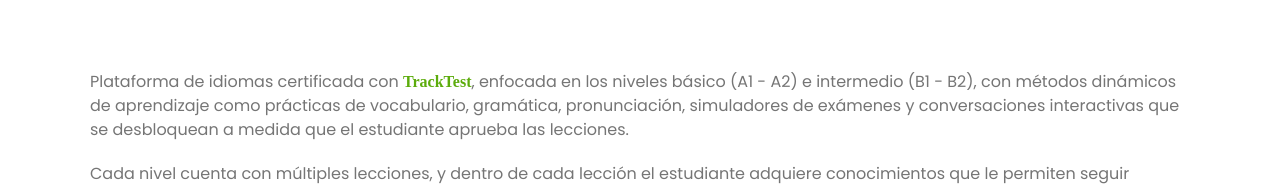
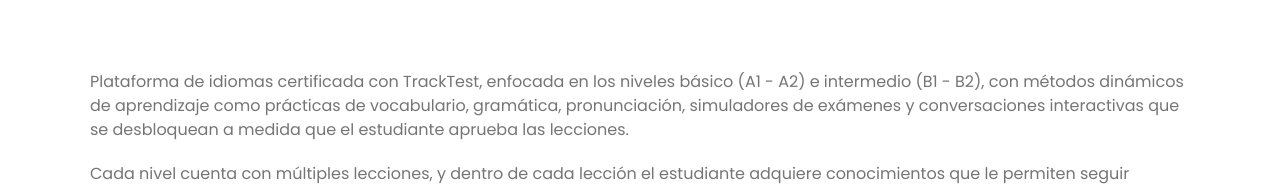
Before and after one commit to sebastiangs23/Portfolio, a React (Vite) app in the folder front/portfolio/: page /experience/ibc-institute in a window 1280 px wide. Shown: the part 723-911 px from the top of the page. Built offline with nearby package versions, Linux system fonts and the light colour scheme.

Commit message:
refactor: :recycle: refactor: CustomHook useLanguage

```diff
--- a/front/portfolio/src/components/Desarrollo/Desarrollo.jsx
+++ b/front/portfolio/src/components/Desarrollo/Desarrollo.jsx
@@ -90,10 +90,10 @@ function Education() {
 
                   <div>
                     <p>
-                      {job.descriptions?.map((text, i) => (
+                      {job.descriptions.general?.map((text, i) => (
                         <span key={i}>
                           {text}
-                          {i < job.descriptions.length - 1 ? <br /> : null}
+                          {i < job.descriptions?.general.length - 1 ? <br /> : null}
                         </span>
                       ))}
                     </p>
--- a/front/portfolio/src/components/Desarrollo/components/JobDetailsIbc.jsx
+++ b/front/portfolio/src/components/Desarrollo/components/JobDetailsIbc.jsx
@@ -14,20 +14,11 @@ export default function JobDetailsIbc() {
 
       <div className="content_conteiner">
         <div className="content">
-          <p>
-            {sentences.ibc_see_more_1}
-            <a
-              href="https://tracktest.eu/"
-              target="_blank"
-              className="redirect-link"
-            >
-              TrackTest
-            </a>
-            {sentences.ibc_see_more_2}
-          </p>
-
-          <p>{sentences.ibc_see_more_3}</p>
-          <p>{sentences.ibc_see_more_4}</p>
+          {
+            sentences.work_experience_items[3]?.descriptions.details.map((item, index) => {
+              return <p key={index}>{item}</p>;
+            })
+          }
         </div>
       </div>
     </div>
--- a/front/portfolio/src/components/Language/Language.jsx
+++ b/front/portfolio/src/components/Language/Language.jsx
@@ -42,10 +42,15 @@ const sentences = {
         company: "EPAM Neoris",
         position: "Desarrollador Frontend Semi Senior",
         date: "2025 Marzo - 2025 Agosto",
-        descriptions: [
+        descriptions: {
+          general: [
             "Diseñé Web Components reutilizables y totalmente responsivos para BBVA, utilizando un framework interno (Cells) y principios de clean code. Cada componente fue testeado, documentado e incluía casos de uso detallados para asegurar su funcionalidad y mantenibilidad.",
             "Además, implementé funcionalidades avanzadas, refactoricé código y mantuve altos estándares de calidad aplicando buenas prácticas y la convención BEM.",
           ],
+          details: [
+            ""
+          ]
+        },
         route: "/experience/epam-neoris",
       },
       {
@@ -53,10 +58,15 @@ const sentences = {
         company: "Inlearning - Intercorp",
         position: "Desarrollador Frontend",
         date: "2024 Octubre - 2025 Marzo",
-        descriptions: [
+        descriptions: {
+          general: [
             "Diseñé y refactoricé componentes y vistas jerárquicas completamente responsivas, con hasta 5 niveles de interconexión mediante props, emits, inject, provide y refs. Migré más de 20 vistas a TypeScript aplicando buenas prácticas con interfaces, tipos, operadores ternarios, type guards y coalescencia nula.",
             "Además, desarrollé más de 50 plantillas de correo electrónico automatizadas, enviadas cronológicamente a todos los usuarios.",
           ],
+          details: [
+            ""
+          ]
+        },
         route: "/experience/inlearning",
       },
       {
@@ -64,10 +74,12 @@ const sentences = {
         company: "Dazlabs",
         position: "Desarrollador Backend",
         date: "2024 Agosto - 2025 Marzo",
-        descriptions: [
+        descriptions: {
+          general: [
             "Desarrollé múltiples servicios backend para diferentes productos (viajes, belleza y automatización interna), diseñando colecciones en MongoDB y entregando endpoints RESTful probados y documentados con Swagger;",
             "además, di una capacitación técnica sobre APIs de inteligencia artificial a más de 110 personas.",
           ],
+        },
         route: null,
       },
       {
@@ -75,10 +87,17 @@ const sentences = {
         company: "IBC Institute - Ceoline",
         position: "Desarrollador de Software",
         date: "2023 Noviembre - 2024 Junio",
-        descriptions: [
+        descriptions: {
+          general: [
             "Desarrollé un servicio utilizando Azure Speech AI que permite al cliente entablar una conversación con el sistema. Todos los datos se transforman en métricas y estadísticas, para ser representados en gráficos en el panel de administración.",
             "Además, migré el proyecto de React 15 a React 18 y apliqué arquitectura hexagonal en el front.",
           ],
+          details: [
+            "Plataforma de idiomas certificada con TrackTest, enfocada en los niveles básico (A1 - A2) e intermedio (B1 - B2), con métodos dinámicos de aprendizaje como prácticas de vocabulario, gramática, pronunciación, simuladores de exámenes y conversaciones interactivas que se desbloquean a medida que el estudiante aprueba las lecciones.",
+            "Cada nivel cuenta con múltiples lecciones, y dentro de cada lección el estudiante adquiere conocimientos que le permiten seguir avanzando. Además, el sistema recopila datos de las evaluaciones para generar gráficos y métricas que identifican los puntos fuertes y débiles de los estudiantes.",
+            "Uno de mis roles fue rediseñar la base de datos para hacerla más escalable y capaz de soportar la enseñanza de más idiomas en el futuro. Además, migré el sistema de evaluación para utilizar una API integrada con el reconocedor de voz de inteligencia artificial de Azure Speech, que es más preciso al evaluar al estudiante en aspectos como pronunciación, prosodia, fluidez y oraciones completas, entre otros.",
+          ],
+        },
         route: "/experience/ibc-institute",
       },
       {
@@ -86,10 +105,17 @@ const sentences = {
         company: "Inteligenio - Ceoline",
         position: "Desarrollador Backend & Administrador de base de datos.",
         date: "2023 Marzo - 2024 Junio",
-        descriptions: [
+        descriptions: {
+          general: [
             "Trabajé de la mano con el equipo de QA, desarrolladores y el product owner para rediseñar la arquitectura de la base de datos, aplicando reglas de negocio, constrains, uniques y relaciones para una plataforma educativa.",
             "Además, desarrollé los roles y permisos administrativos, considerando el rendimiento y la optimización.",
           ],
+          details: [
+            "Una plataforma educativa enfocada en facilitar y mejorar el aprendizaje de los estudiantes, simplificar la enseñanza para los docentes, y monitorear el desempeño de todos los estudiantes, así como el de los docentes, coordinadores y directores de la institución.",
+            "El core del producto es gestionar todo el funcionamiento de una institución educativa a nivel de plataforma. Las funcionalidades varían según los perfiles. Inicialmente, la configuración del colegio la realizará el 'Webmaster', quien representa la máxima autoridad de la institución y puede crear perfiles como Director, coordinador, docentes, estudiantes, etc. Por otro lado, el docente puede crear evaluaciones y monitorear el desempeño de los estudiantes. El estudiante, a su vez, puede revisar las clases, resolver evaluaciones y visualizar su libreta de notas, entre otras cosas.",
+            "Después de 1 año desarrollando la plataforma, se empezó a comercializar, lo cual para mi es una gran satisfacción , ya que es un producto al cual mis compañeros y yo le pusimos bastante cariño y esfuerzo para de cierta manera aportar con la educación del Perú.",
+          ],
+        },
         route: "/experience/inteligenio",
       },
       {
@@ -97,9 +123,11 @@ const sentences = {
         company: "Page for a clinic - Freelance",
         position: "Desarrollador Full Stack",
         date: "2023 Febrero - 2023 Marzo",
-        descriptions: [
+        descriptions: {
+          general: [
             "Estuve a cargo de diseñar la base de datos, configurar el servidor, crear la landing page y la página de inicio para una clínica.",
           ],
+        },
         route: null,
       },
     ],
@@ -140,19 +168,6 @@ const sentences = {
       "Capacitar",
       "Adaptabilidad y flexibilidad",
     ],
-    ibc_see_more_1: "Plataforma de idiomas certificada con ",
-    ibc_see_more_2:
-      ", enfocada en los niveles básico (A1 - A2) e intermedio (B1 - B2), con métodos dinámicos de aprendizaje como prácticas de vocabulario, gramática, pronunciación, simuladores de exámenes y conversaciones interactivas que se desbloquean a medida que el estudiante aprueba las lecciones.",
-    ibc_see_more_3:
-      "Cada nivel cuenta con múltiples lecciones, y dentro de cada lección el estudiante adquiere conocimientos que le permiten seguir avanzando. Además, el sistema recopila datos de las evaluaciones para generar gráficos y métricas que identifican los puntos fuertes y débiles de los estudiantes.",
-    ibc_see_more_4:
-      "Uno de mis roles fue rediseñar la base de datos para hacerla más escalable y capaz de soportar la enseñanza de más idiomas en el futuro. Además, migré el sistema de evaluación para utilizar una API integrada con el reconocedor de voz de inteligencia artificial de Azure Speech, que es más preciso al evaluar al estudiante en aspectos como pronunciación, prosodia, fluidez y oraciones completas, entre otros.",
-    inte_see_more_1:
-      "Una plataforma educativa enfocada en facilitar y mejorar el aprendizaje de los estudiantes, simplificar la enseñanza para los docentes, y monitorear el desempeño de todos los estudiantes, así como el de los docentes, coordinadores y directores de la institución.",
-    inte_see_more_2:
-      "El core del producto es gestionar todo el funcionamiento de una institución educativa a nivel de plataforma. Las funcionalidades varían según los perfiles. Inicialmente, la configuración del colegio la realizará el 'Webmaster', quien representa la máxima autoridad de la institución y puede crear perfiles como Director, coordinador, docentes, estudiantes, etc. Por otro lado, el docente puede crear evaluaciones y monitorear el desempeño de los estudiantes. El estudiante, a su vez, puede revisar las clases, resolver evaluaciones y visualizar su libreta de notas, entre otras cosas.",
-    inte_see_more_3:
-      "Después de 1 año desarrollando la plataforma, se empezó a comercializar, lo cual para mi es una gran satisfacción , ya que es un producto al cual mis compañeros y yo le pusimos bastante cariño y esfuerzo para de cierta manera aportar con la educación del Perú.",
     _projects: "Proyectos",
     database: "Base de datos",
   },
@@ -197,10 +212,15 @@ const sentences = {
         company: "EPAM Neoris",
         position: "Frontend Developer Semi Senior",
         date: "2025 March - 2025 August",
-        descriptions: [
+        descriptions: {
+          general: [
             "Designed reusable and fully responsive Web Components for BBVA using an internal framework (Cells) and clean code principles. Each component was thoroughly tested, documented, and included detailed use cases to ensure functionality and maintainability.",
             "Additionally, I implemented advanced features, refactored code, and maintained high-quality standards by applying best practices and the BEM convention.",
           ],
+          details: [
+            ""
+          ]
+        },
         route: "/experience/dazlabs",
       },
       {
@@ -208,10 +228,15 @@ const sentences = {
         company: "Inlearning - Intercorp",
         position: "Frontend Developer",
         date: "2024 October - 2025 March",
-        descriptions: [
+        descriptions: {
+          general: [
             "Created and refactored hierarchical, fully responsive components and views with up to 5 levels of interconnection using props, emits, inject, provide, and refs. Migrated 20+ views to TypeScript using interfaces, types, ternary operators, type guards, and nullish coalescing.",
             "Developed 50+ automated email templates triggered chronologically for all users.",
           ],
+          details: [
+            ""
+          ]
+        },
         route: "/experience/inlearning",
       },
       {
@@ -230,10 +255,17 @@ const sentences = {
         company: "IBC Institute - Ceoline",
         position: "Software Developer",
         date: "2023 November - 2024 June",
-        descriptions: [
+        descriptions: {
+          general: [
             "Developed a service using Azure Speech AI that allows users to have a conversation with the system. All data is transformed into metrics and statistics, then rendered in charts in the admin dashboard.",
             "Also migrated the project from React 15 to React 18 and applied hexagonal architecture in the frontend.",
           ],
+          details: [
+            "Certified language platform with TrackTest, focused on basic (A1 - A2) and intermediate (B1 - B2) levels, with dynamic learning methods such as vocabulary practice, grammar, pronunciation, exam simulators, and interactive conversations that unlock as the student passes the lessons.",
+            "Each level has multiple lessons, and within each lesson, the student acquires knowledge that allows them to keep advancing. Additionally, the system collects data from the assessments to generate graphs and metrics that identify the students' strengths and weaknesses.",
+            "One of my roles was to redesign the database to make it more scalable and capable of supporting the teaching of more languages in the future. Additionally, I migrated the assessment system to use an API integrated with Azure Speech's AI speech recognizer, which is more accurate in evaluating the student on aspects such as pronunciation, prosody, fluency, and complete sentences, among others.",
+          ],
+        },
         route: "/experience/ibc-institute",
       },
       {
@@ -241,10 +273,17 @@ const sentences = {
         company: "Inteligenio - Ceoline",
         position: "Backend Developer & Database Administrator",
         date: "2023 March - 2024 June",
-        descriptions: [
+        descriptions: {
+          general: [
             "Worked closely with QA, developers, and the Product Owner to redesign the database architecture, applying business rules, constraints, unique keys, and relationships for an educational platform.",
             "Also developed administrative roles and permissions, focusing on performance and optimization.",
           ],
+          details: [
+            "An educational platform focused on facilitating and enhancing student learning, simplifying teaching for educators, and monitoring the performance of all students, as well as that of teachers, coordinators, and institution directors.",
+            "The core of the product is to manage the entire operation of an educational institution at the platform level. The functionalities vary according to the profiles. Initially, the configuration of the school will be carried out by the 'Webmaster,' who represents the highest authority of the institution and can create profiles such as Director, Coordinator, Teachers, Students, etc. On the other hand, the Teacher can create assessments and monitor student performance. The Student, in turn, can review classes, complete assessments, and view their grade book, among other things.",
+            "After 1 year of developing the platform, it started being commercialized, which is a great satisfaction for me, as it is a product to which my colleagues and I put a lot of love and effort to contribute to the education of Peru in some way.",
+          ],
+        },
         route: "/experience/inteligenio",
       },
       {
@@ -252,9 +291,11 @@ const sentences = {
         company: "Clinic Website - Freelance",
         position: "Full Stack Developer",
         date: "2023 February - 2023 March",
-        descriptions: [
+        descriptions: {
+          general: [
             "Designed the database, set up the server, built the landing page, and created the home page for a clinic.",
           ],
+        },
         route: null,
       },
     ],
@@ -295,19 +336,6 @@ const sentences = {
       "Train",
       "Adaptability and Flexibility",
     ],
-    ibc_see_more_1: "Certified language platform with ",
-    ibc_see_more_2:
-      ", focused on basic (A1 - A2) and intermediate (B1 - B2) levels, with dynamic learning methods such as vocabulary practice, grammar, pronunciation, exam simulators, and interactive conversations that unlock as the student passes the lessons.",
-    ibc_see_more_3:
-      "Each level has multiple lessons, and within each lesson, the student acquires knowledge that allows them to keep advancing. Additionally, the system collects data from the assessments to generate graphs and metrics that identify the students' strengths and weaknesses.",
-    ibc_see_more_4:
-      "One of my roles was to redesign the database to make it more scalable and capable of supporting the teaching of more languages in the future. Additionally, I migrated the assessment system to use an API integrated with Azure Speech's AI speech recognizer, which is more accurate in evaluating the student on aspects such as pronunciation, prosody, fluency, and complete sentences, among others.",
-    inte_see_more_1:
-      "An educational platform focused on facilitating and enhancing student learning, simplifying teaching for educators, and monitoring the performance of all students, as well as that of teachers, coordinators, and institution directors.",
-    inte_see_more_2:
-      "The core of the product is to manage the entire operation of an educational institution at the platform level. The functionalities vary according to the profiles. Initially, the configuration of the school will be carried out by the 'Webmaster,' who represents the highest authority of the institution and can create profiles such as Director, Coordinator, Teachers, Students, etc. On the other hand, the Teacher can create assessments and monitor student performance. The Student, in turn, can review classes, complete assessments, and view their grade book, among other things.",
-    inte_see_more_3:
-      "After 1 year of developing the platform, it started being commercialized, which is a great satisfaction for me, as it is a product to which my colleagues and I put a lot of love and effort to contribute to the education of Peru in some way.",
     _projects: "Projects",
     database: "Database",
   },
```
Also changed, not shown: front/portfolio/src/components/Desarrollo/components/JobDetails.jsx (+17 -1 lines), front/portfolio/src/components/Desarrollo/components/JobDetailsInte.jsx (+6 -5 lines), front/portfolio/src/assets/sgs.jpeg. Lines whose indentation alone changed are shown as unchanged.
